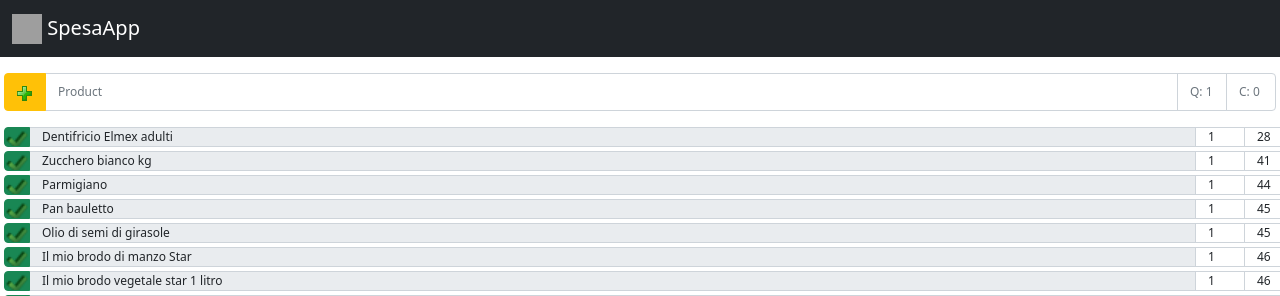
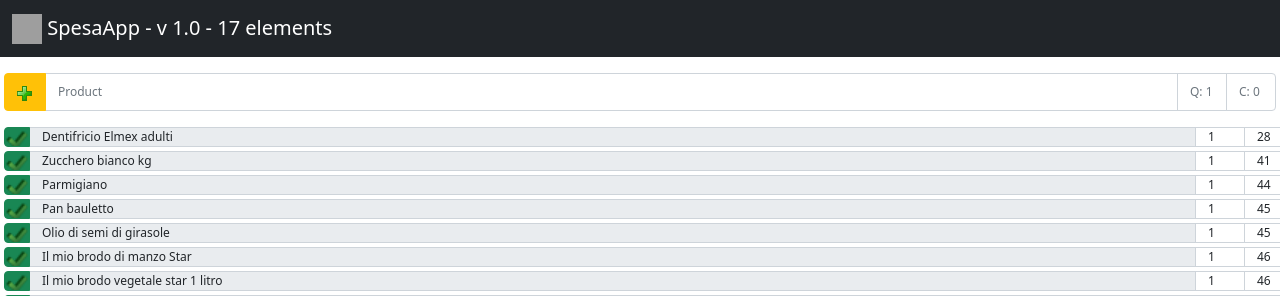
Before and after one commit to specialk74/Spesa, a Flask app: page /spesa in a window 1280 px wide. Shown: the top 296 px of the page. Run offline with Flask 2, Linux system fonts and the light colour scheme; data comes from the database, SQL or seed files in the repository; both versions use the stored data as it was after the commit; some libraries are stand-ins or nearby versions; grey boxes are pictures that could not be loaded.

Commit message:
Added number of elements

```diff
--- a/templates/index.html
+++ b/templates/index.html
@@ -190,7 +190,7 @@
 	    <div class="container-fluid">
 		<a class="navbar-brand" href="#">
 		    <img src="https://cdn-icons-png.flaticon.com/512/3388/3388607.png" alt="" width="30" height="30" class="d-inline-block align-text-top">
-			SpesaApp
+			SpesaApp - v 1.0 - {{ spesa|length }} elements
 		</a>
 	    </div>
 	</nav>
```
Also changed, not shown: database.db.
